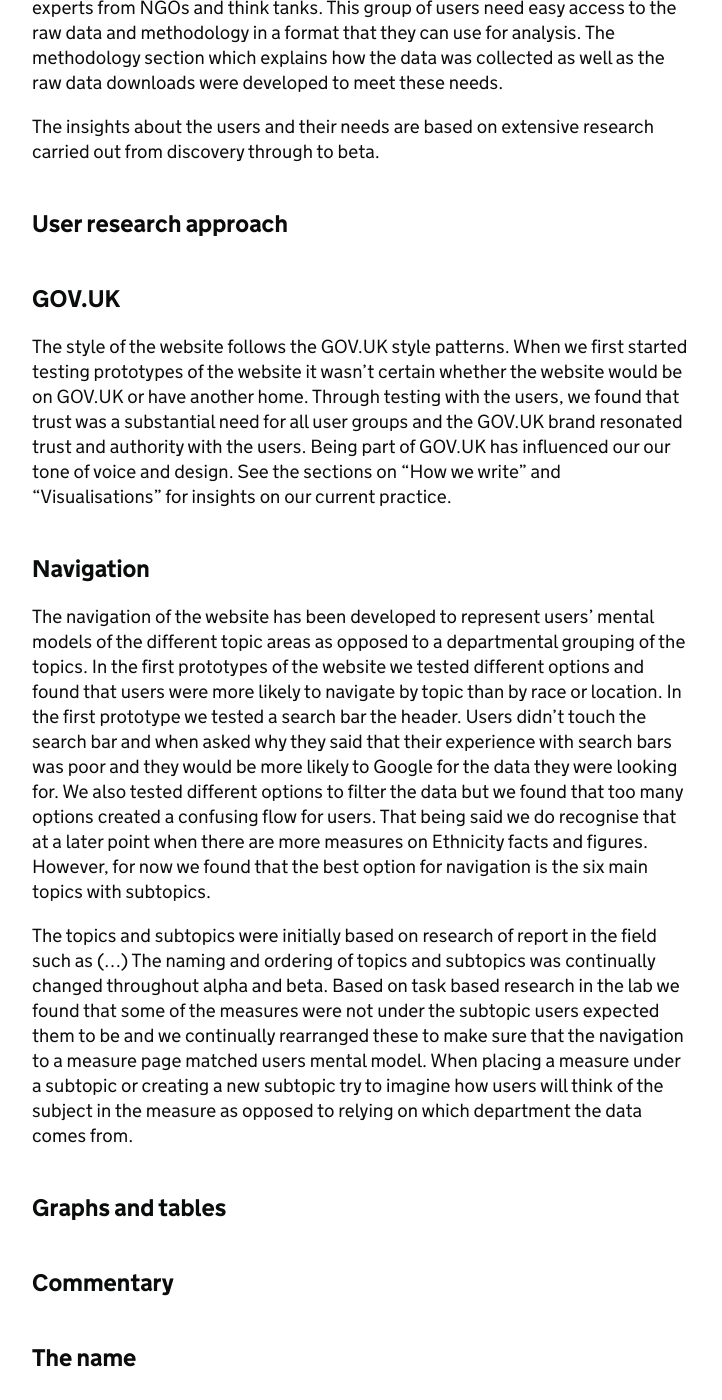
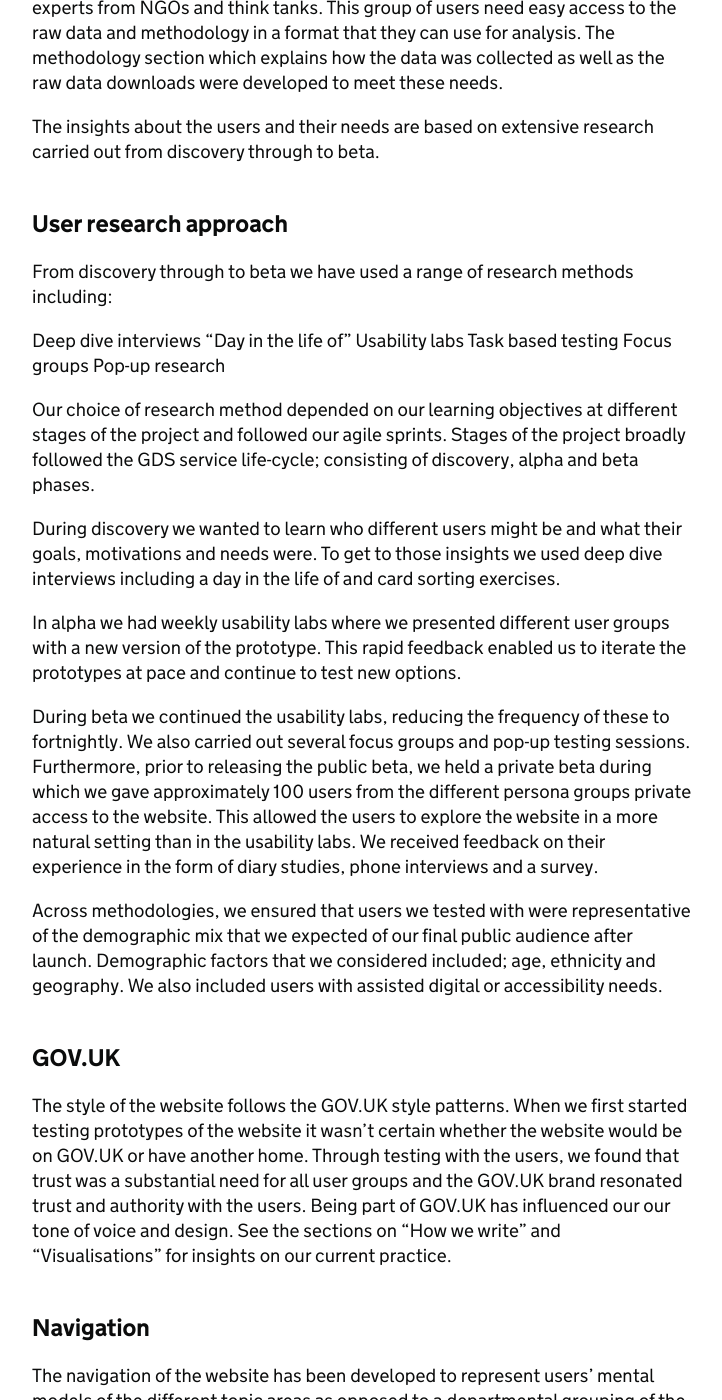
Before and after one commit to racedisparityaudit/style-guide, a Jekyll site: the page built from user-research.md, in a window 1280 px wide and 1400 px high, scrolled down 1296 px. Shown: the whole window, without its empty margins (128-850 px from the left). Built offline with Jekyll 4.4.1, drawn with Linux system fonts in a browser that asks for light colours.

Commit message:
Added User research approach

```diff
--- a/user-research.md
+++ b/user-research.md
@@ -24,7 +24,24 @@ The insights about the users and their needs are based on extensive research car
 
 ## User research approach
 
+From discovery through to beta we have used a range of research methods including:
 
+Deep dive interviews
+“Day in the life of”
+Usability labs
+Task based testing
+Focus groups
+Pop-up research
+
+Our choice of research method depended on our learning objectives at different stages of the project and followed our agile sprints. Stages of the project broadly followed the GDS service life-cycle; consisting of discovery, alpha and beta phases.
+
+During discovery we wanted to learn who different users might be and what their goals, motivations and needs were. To get to those insights we used deep dive interviews including a day in the life of and card sorting exercises.
+
+In alpha we had weekly usability labs where we presented different user groups with a new version of the prototype. This rapid feedback enabled us to iterate the prototypes at pace and continue to test new options.
+
+During beta we continued the usability labs, reducing the frequency of these to fortnightly. We also carried out several focus groups and pop-up testing sessions. Furthermore, prior to releasing the public beta, we held a private beta during which we gave approximately 100 users from the different persona groups private access to the website. This allowed the users to explore the website in a more natural setting than in the usability labs. We received feedback on their experience in the form of diary studies, phone interviews and a survey.
+
+Across methodologies, we ensured that users we tested with were representative of the demographic mix that we expected of our final public audience after launch. Demographic factors that we considered included;  age, ethnicity and geography. We also included users with assisted digital or accessibility needs.
 
 ## GOV.UK
 The style of the website follows the GOV.UK style patterns. When we first started testing prototypes of the website it wasn’t certain whether the website would be on GOV.UK or have another home. Through testing with the users, we found that trust was a substantial need for all user groups and the GOV.UK brand resonated trust and authority with the users. Being part of GOV.UK has influenced our our tone of voice and design. See the sections on “How we write” and “Visualisations” for insights on our current practice.
```
